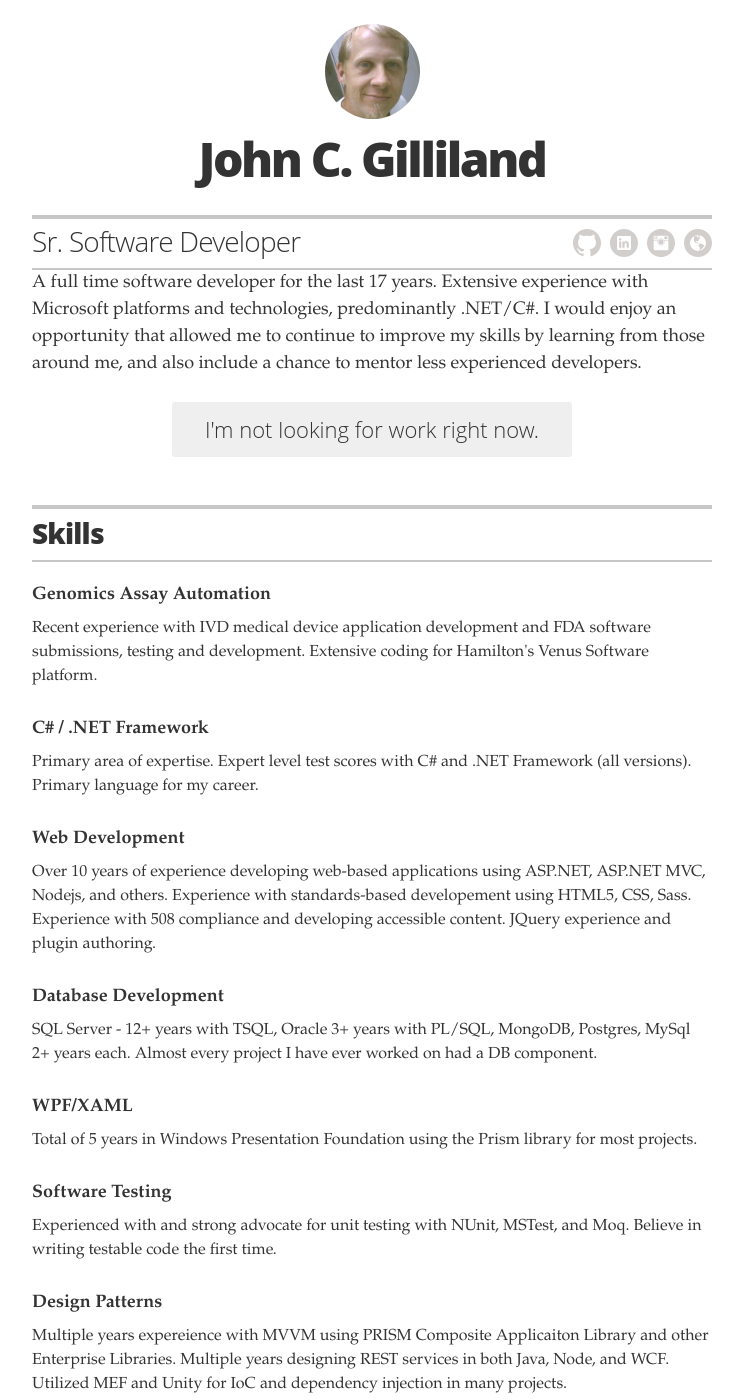
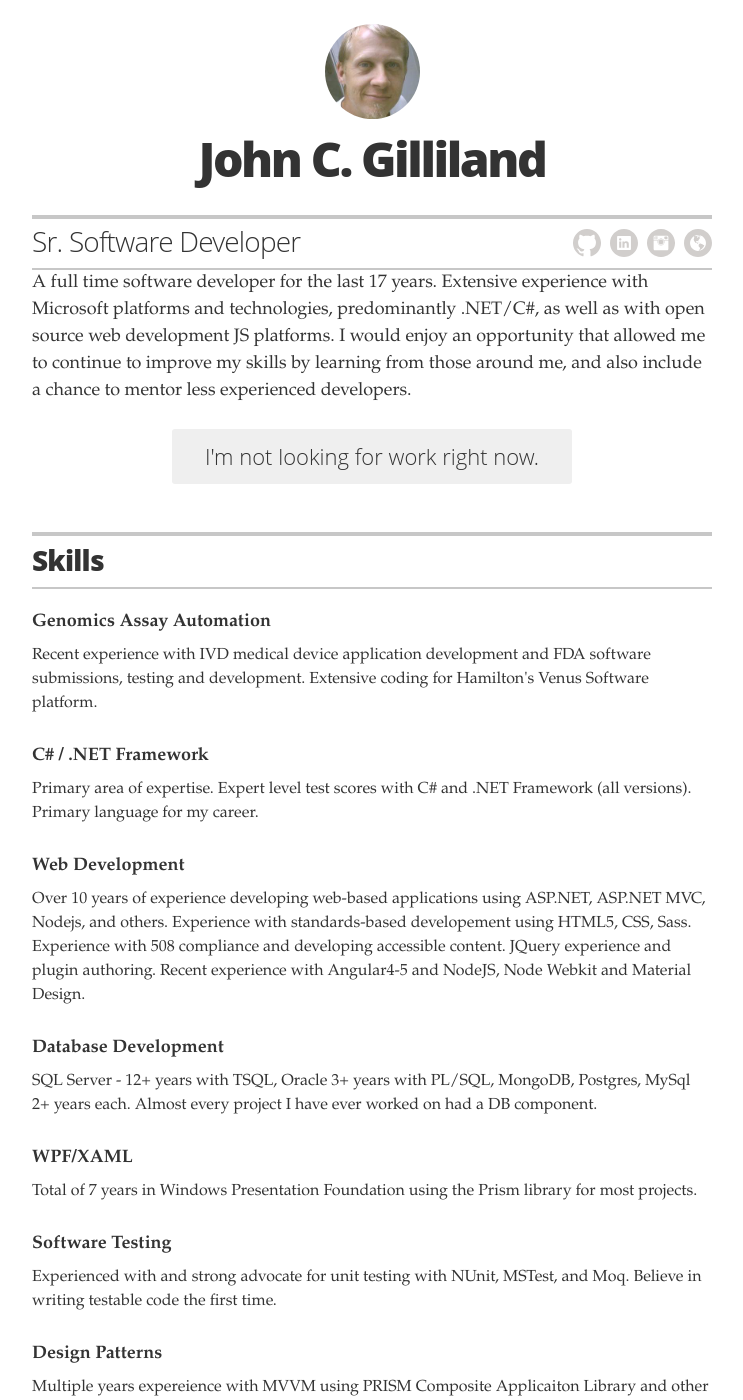
Before and after one commit to elusive/resume, a Jekyll site: the page built from index.md, in a window 1280 px wide and 1400 px high. Shown: the whole window, without its empty margins (268-1011 px from the left). Built offline with Jekyll 4.4.1, drawn with Linux system fonts in a browser that asks for light colours.

Commit message:
Updates to skills and personal.

```diff
--- a/_data/personal.yml
+++ b/_data/personal.yml
@@ -2,7 +2,7 @@
 resume_avatar:                      "true"
 resume_name:                        "John C. Gilliland"
 resume_title:                       "Sr. Software Developer"
-resume_email:                       "johncgilliland@me.com"
-resume_contact:                     "9704 Roxbury Drive, Fishers IN | 502-509-1002 | johncgilliland@me.com"
-resume_introduction:                "A full time software developer for the last 17 years.  Extensive experience with Microsoft platforms and technologies, predominantly .NET/C#.  I would enjoy an opportunity that allowed me to continue to improve my skills by learning from those around me, and also include a chance to mentor less experienced developers."
+resume_email:                       "johncgilliland@gmail.com"
+resume_contact:                     "9704 Roxbury Drive, Fishers IN | 502-509-1002 | johncgilliland@gmail.com"
+resume_introduction:                "A full time software developer for the last 17 years.  Extensive experience with Microsoft platforms and technologies, predominantly .NET/C#, as well as with open source web development JS platforms.  I would enjoy an opportunity that allowed me to continue to improve my skills by learning from those around me, and also include a chance to mentor less experienced developers."
 resume_looking_for_work:            "no"
--- a/_data/skills.yml
+++ b/_data/skills.yml
@@ -6,13 +6,13 @@
   description:  Primary area of expertise.  Expert level test scores with C# and .NET Framework (all versions).  Primary language for my career.
 
 - skill: Web Development
-  description: Over 10 years of experience developing web-based applications using ASP.NET, ASP.NET MVC, Nodejs, and others.  Experience with standards-based developement using HTML5, CSS, Sass.  Experience with 508 compliance and developing accessible content.  JQuery experience and plugin authoring.
+  description: Over 10 years of experience developing web-based applications using ASP.NET, ASP.NET MVC, Nodejs, and others.  Experience with standards-based developement using HTML5, CSS, Sass.  Experience with 508 compliance and developing accessible content.  JQuery experience and plugin authoring.  Recent experience with Angular4-5 and NodeJS, Node Webkit and Material Design.
 
 - skill: Database Development
   description: SQL Server - 12+ years with TSQL, Oracle 3+ years with PL/SQL, MongoDB, Postgres, MySql 2+ years each.  Almost every project I have ever worked on had a DB component.
 
 - skill: WPF/XAML
-  description: Total of 5 years in Windows Presentation Foundation using the Prism library for most projects.
+  description: Total of 7 years in Windows Presentation Foundation using the Prism library for most projects.
 
 - skill: Software Testing
   description: Experienced with and strong advocate for unit testing with NUnit, MSTest, and Moq.  Believe in writing testable code the first time.
```
